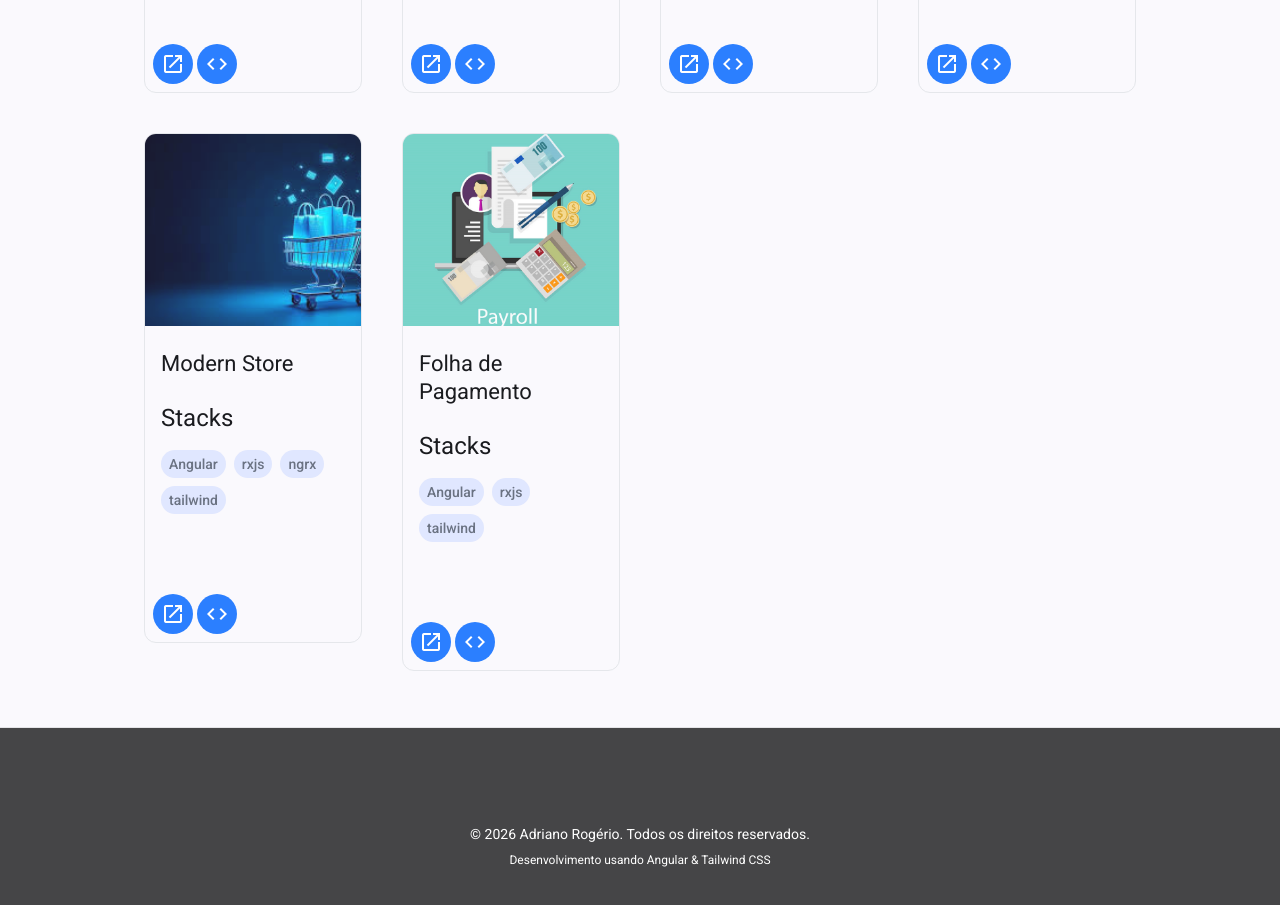
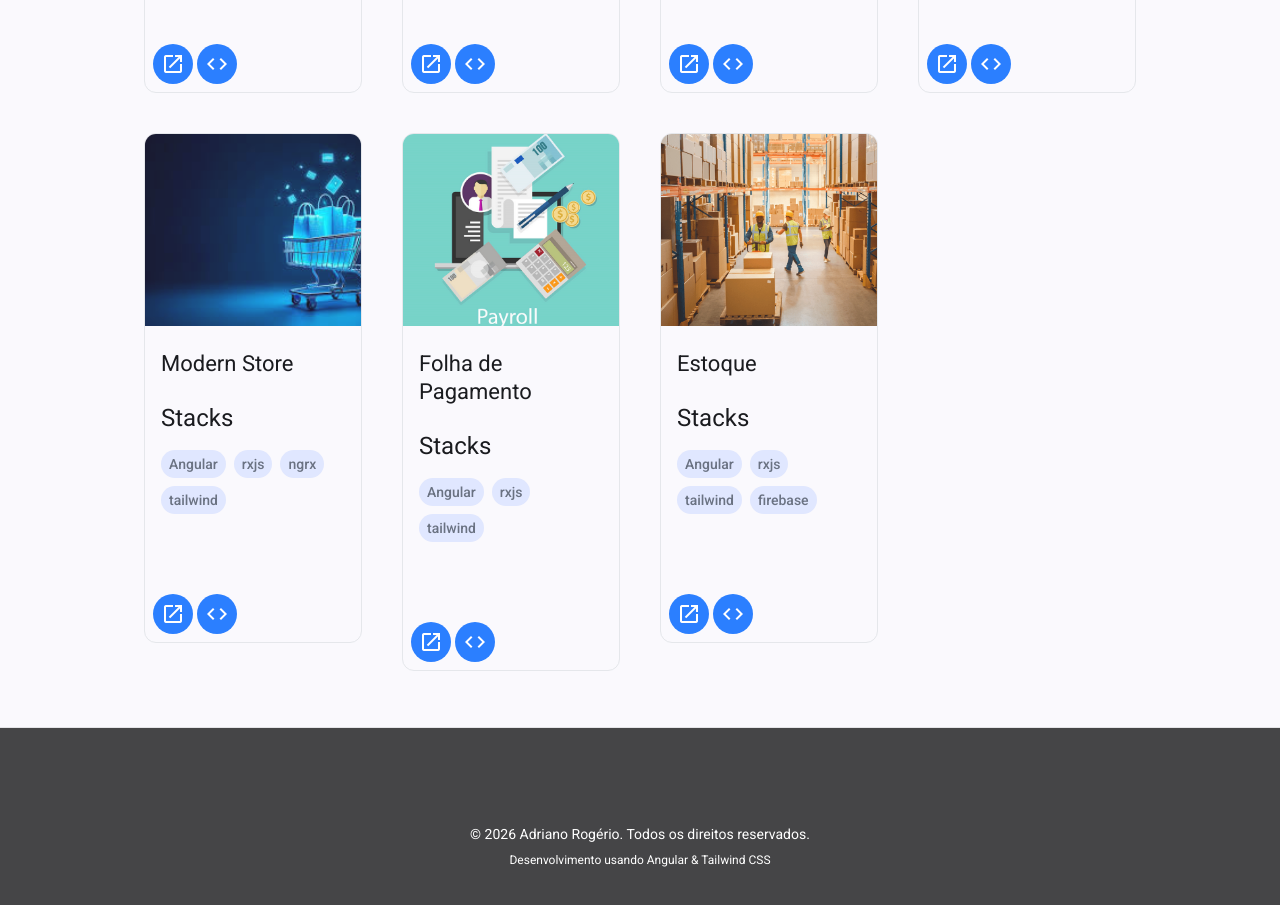
Before and after one commit to GITGARDS/app-portifolio, an Angular app: page / in a window 1280 px wide. Shown: the part 3860-4765 px from the top of the page. Built offline with nearby package versions, Linux system fonts and the light colour scheme.

Commit message:
feat: app-estoque

```diff
--- a/src/app/shared/mock.ts
+++ b/src/app/shared/mock.ts
@@ -217,7 +217,6 @@ export const MOCK_PROJETOS: MockProjetoModel[] = [
     urlRepo: 'https://github.com/GITGARDS/ng-ecommerce',
     urlProj: 'https://ng-ecommerce-lyart.vercel.app/',
   },
-
   {
     titulo: 'Folha de Pagamento',
     descricao: '',
@@ -226,4 +225,12 @@ export const MOCK_PROJETOS: MockProjetoModel[] = [
     urlRepo: 'https://github.com/GITGARDS/app-folha',
     urlProj: 'https://app-folha.vercel.app/',
   },
+  {
+    titulo: 'Estoque',
+    descricao: '',
+    capa: 'images/projetos/app-estoque.png',
+    stacks: ['Angular', 'rxjs', 'tailwind', 'firebase'],
+    urlRepo: 'https://github.com/GITGARDS/app-estoque',
+    urlProj: 'https://app-estoque-ebon.vercel.app/',
+  },
 ];
```
Also changed, not shown: public/images/projetos/app-estoque.png (added).
